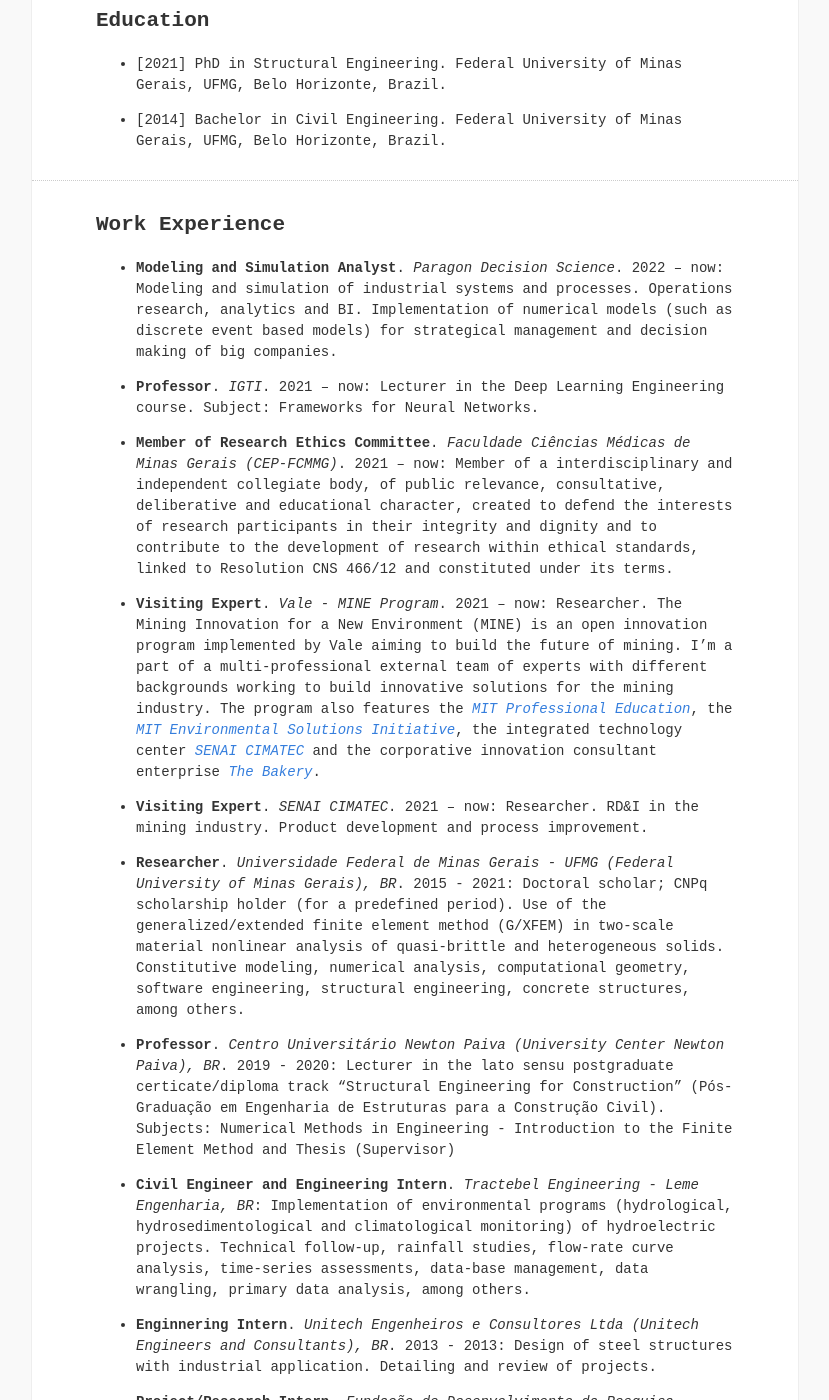
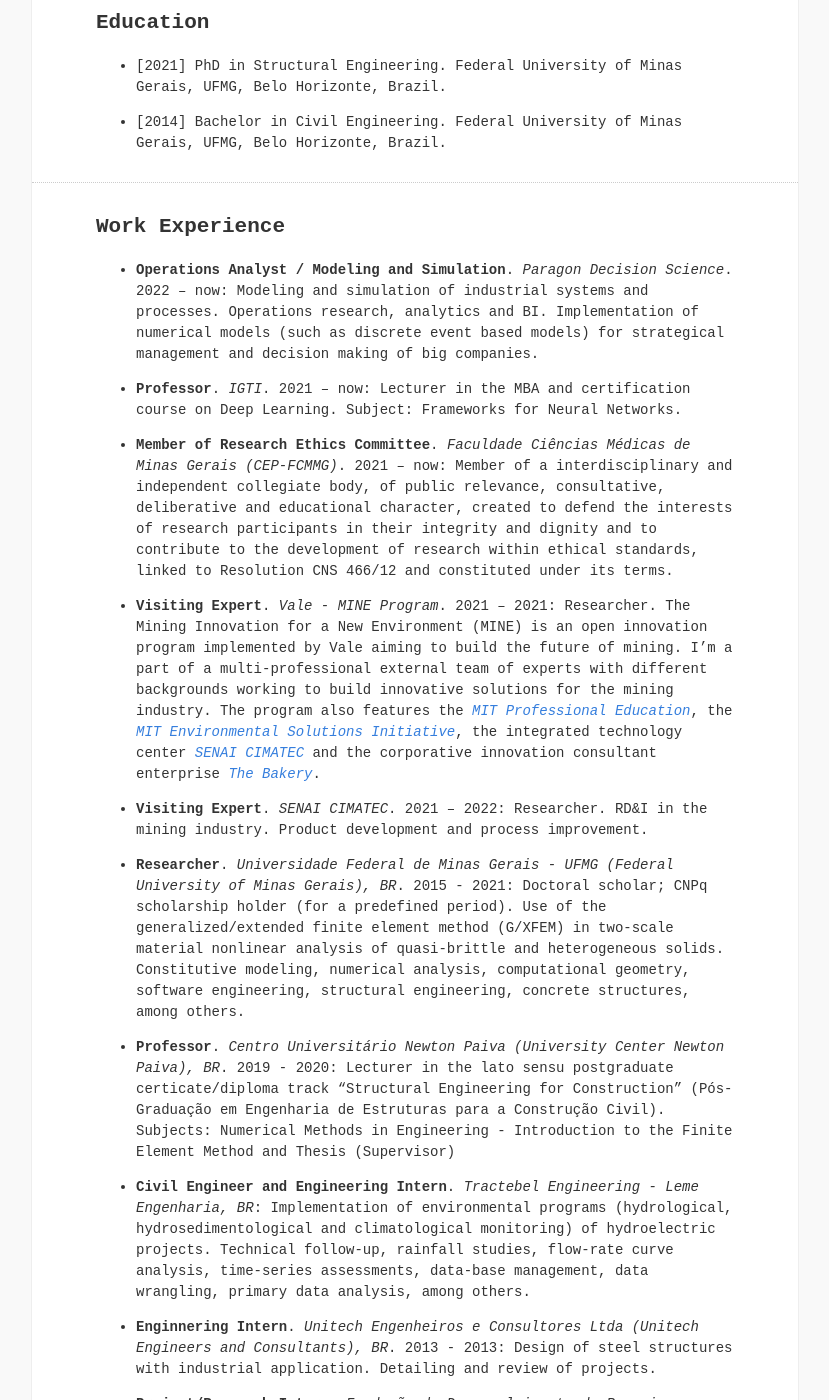
Before and after one commit to hasmonteiro/hasmonteiro.github.io, a Jekyll site: the page built from _pages/cv.md, in a window 1280 px wide and 1400 px high, scrolled down 1856 px. Shown: the whole window, without its empty margins (225-1054 px from the left). Built offline with Jekyll 4.4.1, drawn with Linux system fonts in a browser that asks for light colours; nearby versions of some CDN libraries; some of the changed text lies outside the part shown.

Commit message:
cv update and build

```diff
--- a/_pages/cv.md
+++ b/_pages/cv.md
@@ -54,15 +54,15 @@
 ______________________________________________________________________________________
 ## Work Experience
 
-- __Modeling and Simulation Analyst__. _Paragon Decision Science_. 2022 -- now: Modeling and simulation of industrial systems and processes. Operations research, analytics and BI. Implementation of numerical models (such as discrete event based models) for strategical management and decision making of big companies.
+- __Operations Analyst / Modeling and Simulation__. _Paragon Decision Science_. 2022 -- now: Modeling and simulation of industrial systems and processes. Operations research, analytics and BI. Implementation of numerical models (such as discrete event based models) for strategical management and decision making of big companies.
 
-- __Professor__. _IGTI_. 2021 -- now: Lecturer in the Deep Learning Engineering course. Subject: Frameworks for Neural Networks.
+- __Professor__. _IGTI_. 2021 -- now: Lecturer in the MBA and certification course on Deep Learning. Subject: Frameworks for Neural Networks.
 
 - __Member of Research Ethics Committee__. _Faculdade Ciências Médicas de Minas Gerais (CEP-FCMMG)_. 2021 -- now: Member of a interdisciplinary and independent collegiate body, of public relevance, consultative, deliberative and educational character, created to defend the interests of research participants in their integrity and dignity and to contribute to the development of research within ethical standards, linked to Resolution CNS 466/12 and constituted under its terms.
 
-- __Visiting Expert__. _Vale - MINE Program_. 2021 -- now: Researcher. The Mining Innovation for a New Environment (MINE) is an open innovation program implemented by Vale aiming to build the future of mining. I'm a part of a multi-professional external team of experts with different backgrounds working to build innovative solutions for the mining industry. The program also features the [_MIT Professional Education_](https://professional.mit.edu/), the [_MIT Environmental Solutions Initiative_](https://environmentalsolutions.mit.edu/), the integrated technology center [_SENAI CIMATEC_](http://www.senaicimatec.com.br/) and the corporative innovation consultant enterprise [_The Bakery_](https://thebakery.com/).
+- __Visiting Expert__. _Vale - MINE Program_. 2021 -- 2021: Researcher. The Mining Innovation for a New Environment (MINE) is an open innovation program implemented by Vale aiming to build the future of mining. I'm a part of a multi-professional external team of experts with different backgrounds working to build innovative solutions for the mining industry. The program also features the [_MIT Professional Education_](https://professional.mit.edu/), the [_MIT Environmental Solutions Initiative_](https://environmentalsolutions.mit.edu/), the integrated technology center [_SENAI CIMATEC_](http://www.senaicimatec.com.br/) and the corporative innovation consultant enterprise [_The Bakery_](https://thebakery.com/).
 
-- __Visiting Expert__. _SENAI CIMATEC_. 2021 -- now: Researcher. RD&I in the mining industry. Product development and process improvement.
+- __Visiting Expert__. _SENAI CIMATEC_. 2021 -- 2022: Researcher. RD&I in the mining industry. Product development and process improvement.
 
  - __Researcher__. _Universidade Federal de Minas Gerais - UFMG (Federal University of Minas Gerais), BR_. 2015 - 2021: Doctoral scholar; CNPq scholarship holder (for a predefined period). Use of the generalized/extended finite element method (G/XFEM) in two-scale material nonlinear analysis of quasi-brittle and heterogeneous solids. Constitutive modeling, numerical analysis, computational geometry, software engineering, structural engineering, concrete structures, among others.
 
```
Also changed, not shown: other parts of _pages/cv.md (+3 -3 lines).
